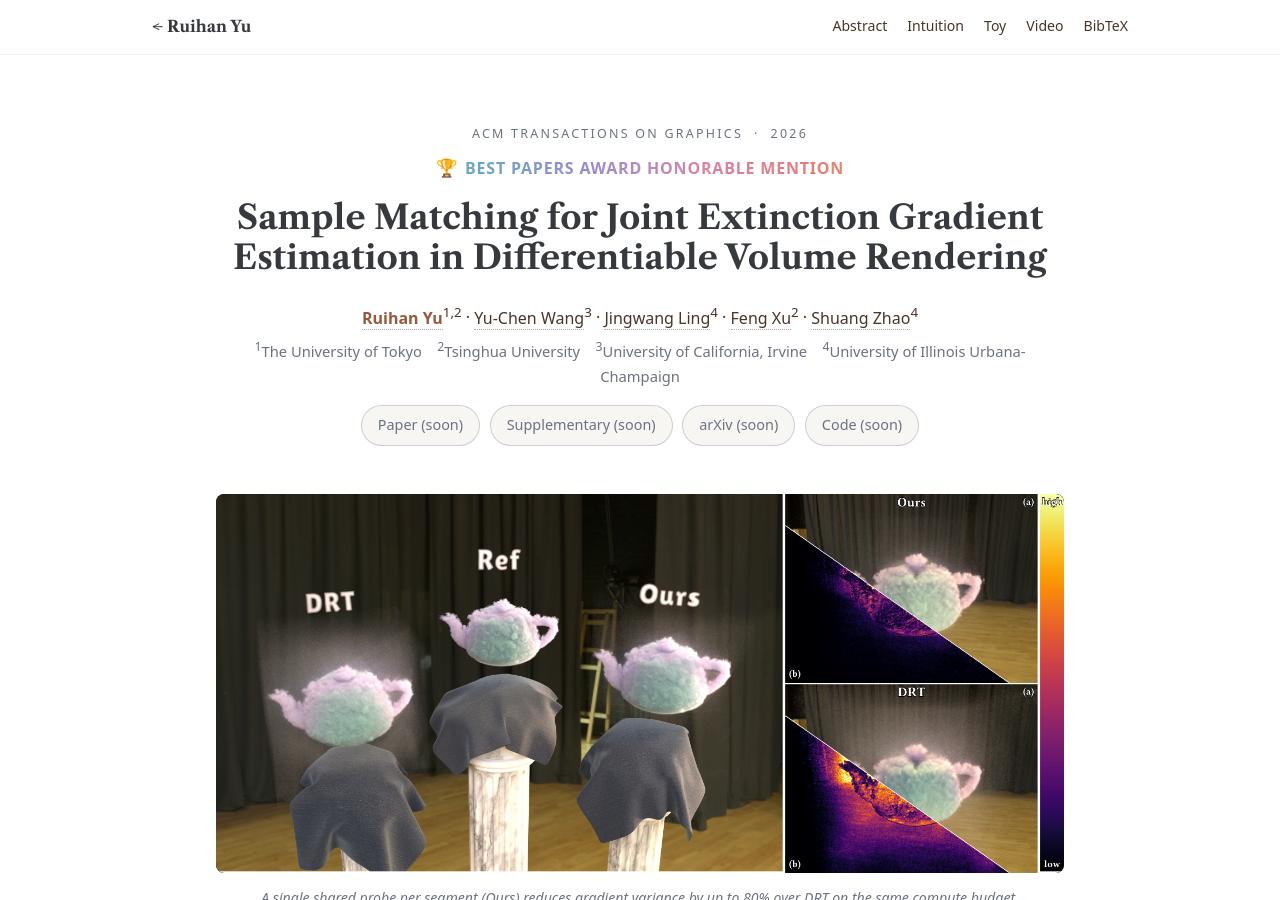
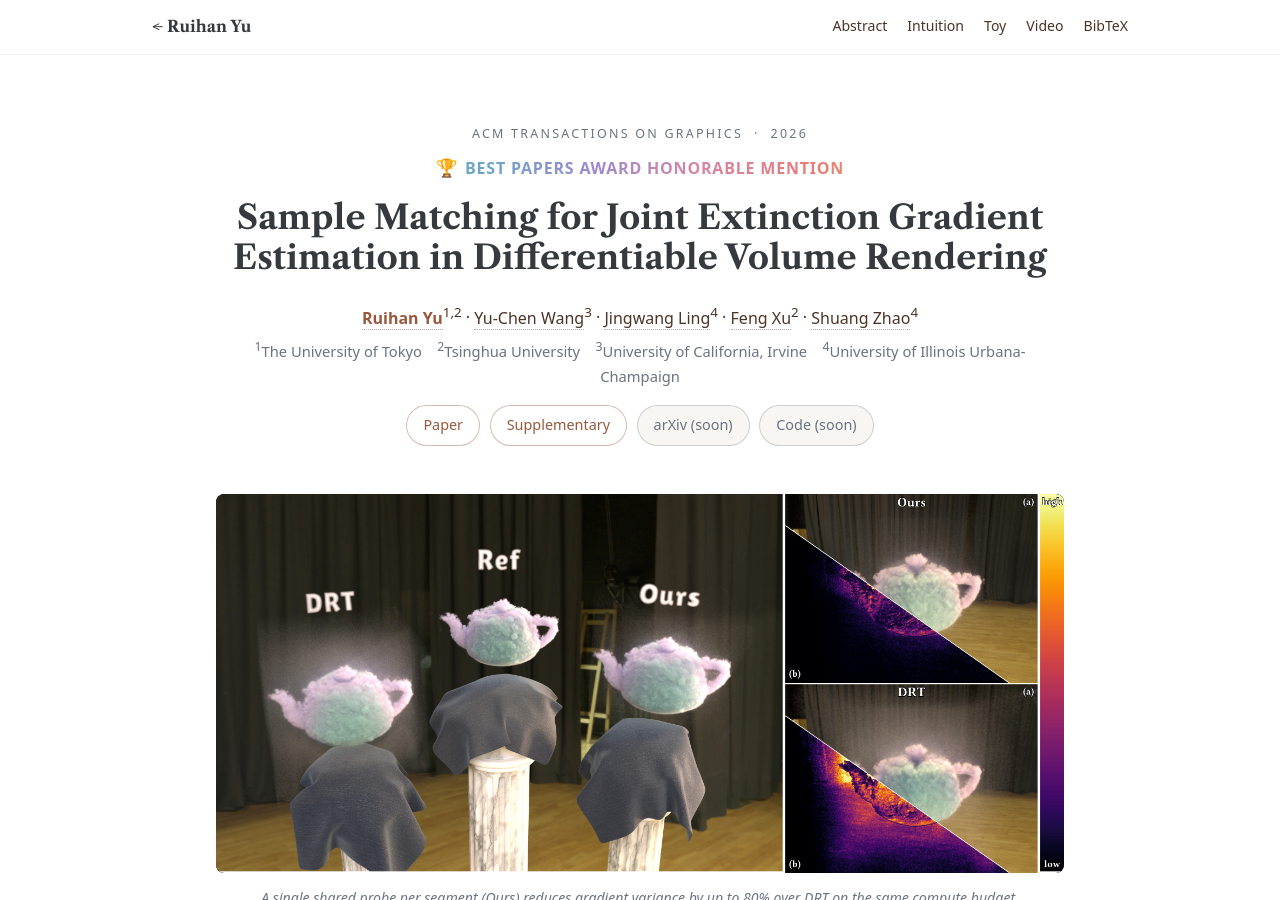
Before and after one commit to AuroraRyan0301/AuroraRyan0301.github.io, a Jekyll site: the page built from samplematching/index.html, in a window 1280 px wide and 900 px high. Built offline with Jekyll 4.4.1, drawn with Linux system fonts in a browser that asks for light colours; part of the change alters nothing that is shown.

Commit message:
SM page: link author-version paper + supplementary PDFs
ACM identifiers (DOI, journal title, vol/no) stripped from PDF XMP metadata.

```diff
--- a/samplematching/index.html
+++ b/samplematching/index.html
@@ -260,8 +260,8 @@ sitemap: false
       </p>
 
       <div class="btn-row">
-        <a class="btn btn--disabled" aria-disabled="true">Paper (soon)</a>
-        <a class="btn btn--disabled" aria-disabled="true">Supplementary (soon)</a>
+        <a class="btn" href="{{ '/samplematching/static/papers/sample_matching_paper.pdf' | relative_url }}">Paper</a>
+        <a class="btn" href="{{ '/samplematching/static/papers/sample_matching_supplementary.pdf' | relative_url }}">Supplementary</a>
         <a class="btn btn--disabled" aria-disabled="true">arXiv (soon)</a>
         <a class="btn btn--disabled" aria-disabled="true">Code (soon)</a>
       </div>
@@ -761,8 +761,10 @@ sitemap: false
       function renderLive(msg) {
         if (activeCase !== 3) return;  // stale message from a cancelled run
         lastLive = msg;
+        // Exclude FF from the color scale — its 1/σ blow-up near σ≈0 would otherwise
+        // dominate the colorbar and wash out the SM/DRT/NM strips.
         var vmax = Math.max(maxArr(msg.var_sm), maxArr(msg.var_drt),
-                            maxArr(msg.var_nm), maxArr(msg.var_ff), 1e-12);
+                            maxArr(msg.var_nm), 1e-12);
         drawStrip(stripSM,  msg.var_sm,  vmax);
         drawStrip(stripDRT, msg.var_drt, vmax);
         drawStrip(stripNM,  msg.var_nm,  vmax);
@@ -823,7 +825,16 @@ sitemap: false
       }
 
       fetch(url).then(function (r) { return r.json(); })
-                .then(function (d) { data = d; render(); })
+                .then(function (d) {
+                  // Recompute each case's vmax excluding FF (FF blows up near σ≈0 cells
+                  // and would otherwise dominate the colorbar for SM/DRT/NM).
+                  for (var i = 0; i < d.cases.length; i++) {
+                    var cc = d.cases[i];
+                    cc.vmax = Math.max(maxArr(cc.var_sm), maxArr(cc.var_drt),
+                                       maxArr(cc.var_nm), 1e-12);
+                  }
+                  data = d; render();
+                })
                 .catch(function (err) { console.warn('variance data fetch failed', err); });
 
       caseRow.addEventListener('click', function (e) {
```
Also changed, not shown: 2 other files.
